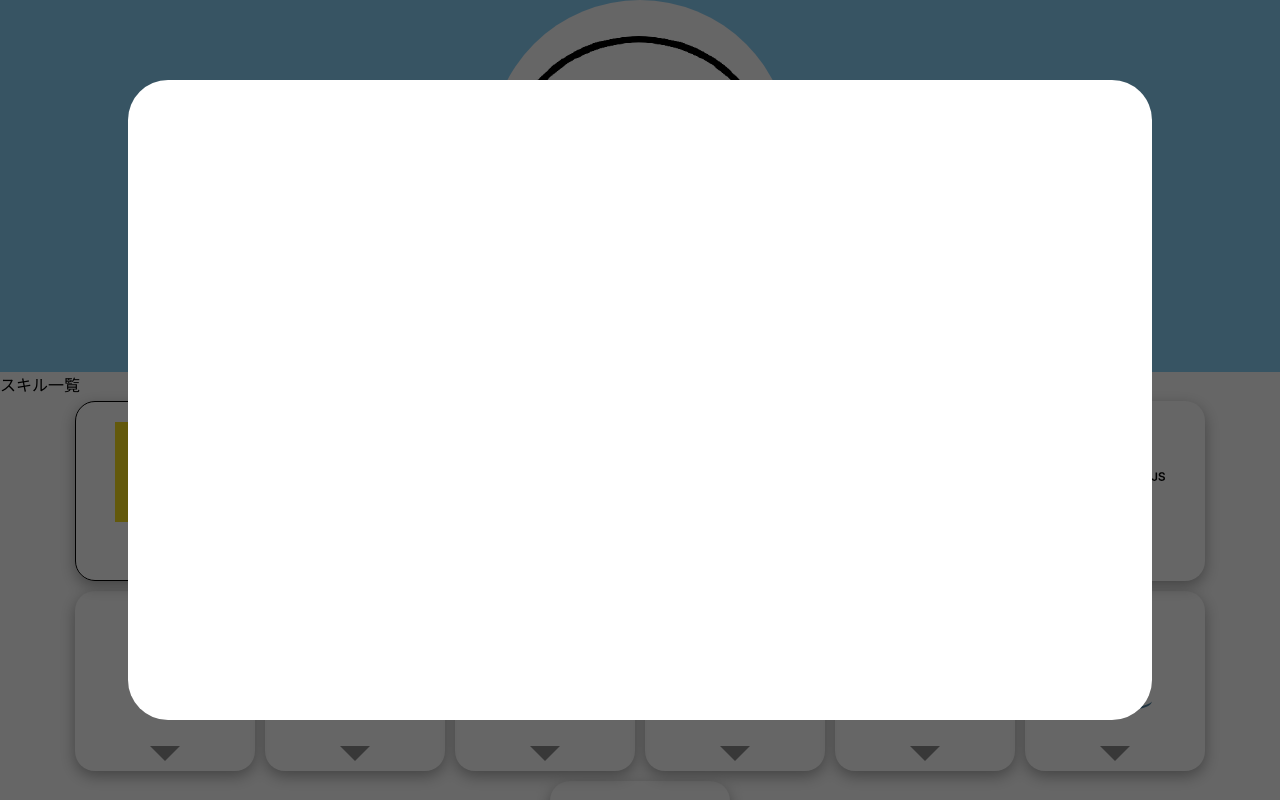
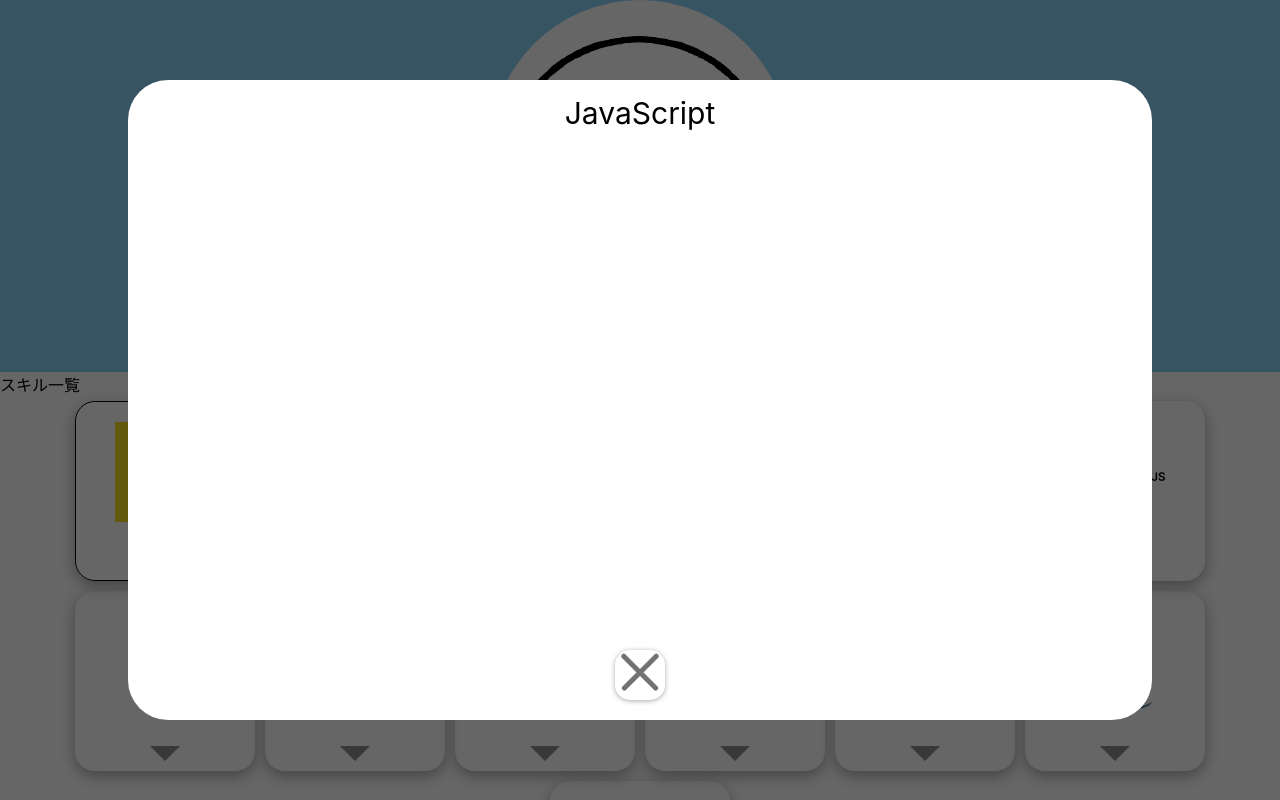
Before and after one commit to Yaona807/portfolio, a Next.js app: page / in a window 1280 px wide. Both pictures are taken after a click on the element 165 px from the left and 491 px from the top of the page. Shown: the top 800 px of the page. Built offline with nearby package versions, Linux system fonts and the light colour scheme.

Commit message:
improvement：モーダルを閉じられるように変更

```diff
--- a/src/components/Modal.tsx
+++ b/src/components/Modal.tsx
@@ -2,17 +2,47 @@ import styles from "pages/styles/Modal.module.scss";
 import Image from "next/image";
 import { getImageSrc } from "utils/utils";
 import { Overlay } from "components/Overlay";
-import { useState } from "react";
+import { useContext, useEffect } from "react";
+import { ShowModalContext } from "components/SkillContainer";
 
 interface props {
-  show_modal: boolean;
+  skill_name: string;
+  content: string;
 }
 
 export function Modal(props: props) {
+  const { set_show_modal } = useContext(ShowModalContext);
+  const onClickOverlay = () => {
+    set_show_modal(false);
+  };
+
+  useEffect(() => {
+    const _handle = (event: { preventDefault: () => void; }) => {
+      event.preventDefault();
+    };
+
+    // スクロールバーを固定する
+    document.addEventListener("touchmove", _handle, { passive: false });
+    document.addEventListener("mousewheel", _handle, { passive: false });
+
+    return () => {
+      // スクロールバーの固定を解除する
+      document.removeEventListener("touchmove", _handle);
+      document.removeEventListener("mousewheel", _handle);
+    };
+  }, []);
   return (
     <div className={styles.body}>
-      {props.show_modal ?<div className={styles.modal}></div>: null}
-      {props.show_modal ? <Overlay /> : null}
+      <div className={styles.modal}>
+        <div className={styles.title}>
+          <span>{props.skill_name}</span>
+        </div>
+        <div className={styles.text}>
+          <span>{props.content}</span>
+        </div>
+        <div className={styles.closeButton} onClick={onClickOverlay}></div>
+      </div>
+      <Overlay />
     </div>
   );
 }
--- a/src/components/Overlay.tsx
+++ b/src/components/Overlay.tsx
@@ -1,17 +1,15 @@
 import styles from "pages/styles/Overlay.module.scss";
 import Image from "next/image";
 import { getImageSrc } from "utils/utils";
-
-// interface props {
-//   skill_item: {
-//     skill_name: string;
-//     src: string;
-//   };
-// }
+import { useContext } from "react";
+import { ShowModalContext } from "components/SkillContainer";
 
 export function Overlay() {
-  return (
-    <div className={styles.overlay}>
-    </div>
-  );
+  const { set_show_modal } = useContext(ShowModalContext);
+
+  const onClickOverlay = () => {
+    set_show_modal(false);
+  };
+
+  return <div className={styles.overlay} onClick={onClickOverlay}></div>;
 }
--- a/src/components/SkillContainer.tsx
+++ b/src/components/SkillContainer.tsx
@@ -2,20 +2,31 @@ import styles from "pages/styles/SkillContainer.module.scss";
 import Image from "next/image";
 import { getImageSrc } from "utils/utils";
 import { Modal } from "components/Modal";
-import { useState } from "react";
+import { createContext, Dispatch, SetStateAction, useState } from "react";
 
 interface props {
   skill_item: {
     skill_name: string;
     src: string;
+    content: string;
   };
 }
+
+interface setTypeOblect {
+  set_show_modal: Dispatch<SetStateAction<boolean>>;
+}
+
+export const ShowModalContext = createContext({} as setTypeOblect);
 
 export function SkillContainer(props: props) {
   const [show_modal, set_show_modal] = useState(false);
 
   const onClickContainer = () => {
-    set_show_modal(() => !show_modal);
+    if (show_modal) {
+      return;
+    }
+
+    set_show_modal(true);
   };
 
   return (
@@ -27,7 +38,14 @@ export function SkillContainer(props: props) {
         height={100}
       />
       <div className={styles.triangle}></div>
-      <Modal show_modal={show_modal} />
+      <ShowModalContext.Provider value={{ set_show_modal }}>
+        {show_modal ? (
+          <Modal
+            skill_name={props.skill_item.skill_name}
+            content={props.skill_item.content}
+          />
+        ) : null}
+      </ShowModalContext.Provider>
     </div>
   );
 }
--- a/src/components/Skills.tsx
+++ b/src/components/Skills.tsx
@@ -7,54 +7,67 @@ export function Skills() {
     {
       skill_name: "JavaScript",
       src: "/JavaScript.svg",
+      content: "",
     },
     {
       skill_name: "Python",
       src: "/Python.svg",
+      content: "",
     },
     {
       skill_name: "TypeScript",
       src: "/TypeScript.svg",
+      content: "",
     },
     {
       skill_name: "Node.js",
       src: "/Nodejs.svg",
+      content: "",
     },
     {
       skill_name: "Riot.js",
       src: "/Riotjs.svg",
+      content: "",
     },
     {
       skill_name: "Next.js",
       src: "/Nextjs.svg",
+      content: "",
     },
     {
       skill_name: "CSS",
       src: "/CSS.svg",
+      content: "",
     },
     {
       skill_name: "HTML",
       src: "/HTML.svg",
+      content: "",
     },
     {
       skill_name: "Sass",
       src: "/Sass.svg",
+      content: "",
     },
     {
       skill_name: "React.js",
       src: "/Reactjs.svg",
+      content: "",
     },
     {
       skill_name: "C",
       src: "/C.svg",
+      content: "",
     },
     {
       skill_name: "Java",
       src: "/Java.svg",
+      content: "",
     },
     {
       skill_name: "MySQL",
       src: "/MySQL.svg",
+      content: "",
     },
   ];
   return (
--- a/src/pages/styles/Modal.module.scss
+++ b/src/pages/styles/Modal.module.scss
@@ -10,7 +10,61 @@
   margin: auto;
   width: 80%;
   height: 80%;
-  background-color: white;
+  background-color: #ffffff;
   border-radius: 40px;
   z-index: 1000;
+  overflow-wrap: break-word;
 }
+
+.title {
+  width: inherit;
+  margin: auto;
+  padding: 15px;
+  font-size: 30px;
+  text-align: center;
+}
+
+.text {
+  width: inherit;
+  margin: auto;
+  font-size: 18px;
+}
+
+.closeButton {
+  position: absolute;
+  width: 50px;
+  height: 50px;
+  right: 0;
+  left: 0;
+  bottom: 20px;
+  margin: auto;
+  border-radius: 15px;
+  box-shadow: 0px 1px 5px 0px #a9a9a9;
+  background-color: #ffffff;
+
+  &:hover {
+    border: solid 1px #000;
+  }
+
+  &::before,
+  &::after {
+    content: "";
+    display: block;
+    width: 100%;
+    height: 5px;
+    background: rgb(114, 114, 114);
+    transform: rotate(45deg);
+    transform-origin: 0% 50%;
+    position: absolute;
+    border-radius: 20px;
+    top: calc(14% - 5px);
+    left: 14%;
+  }
+
+  &::after {
+    transform: rotate(-45deg);
+    transform-origin: 100% 50%;
+    left: auto;
+    right: 14%;
+  }
+}
--- a/src/pages/styles/SkillContainer.module.scss
+++ b/src/pages/styles/SkillContainer.module.scss
@@ -9,7 +9,7 @@
     margin: 20px auto;
   }
   &:hover {
-    border: solid 1px black;
+    border: solid 1px #000;
     & > .triangle {
       border-top: 15px solid #545454;
     }
```
